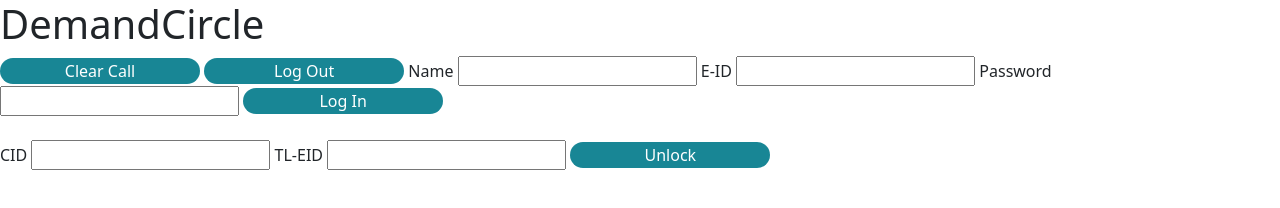
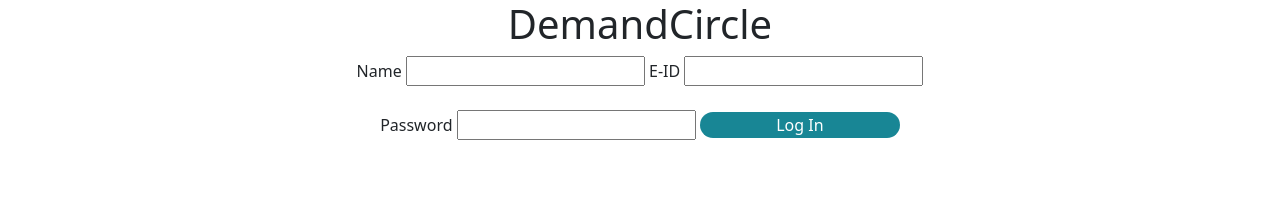
Before and after one commit to Nazim-shaikh/Demand-circle, a plain HTML site: page index.html in a window 1280 px wide. Drawn offline with nearby package versions, Linux system fonts and the light colour scheme.

Commit message:
Update index.html

```diff
--- a/index.html
+++ b/index.html
@@ -3,16 +3,13 @@
     <head>
         <link href="https://cdn.jsdelivr.net/npm/bootstrap@5.1.3/dist/css/bootstrap.min.css" rel="stylesheet" integrity="sha384-1BmE4kWBq78iYhFldvKuhfTAU6auU8tT94WrHftjDbrCEXSU1oBoqyl2QvZ6jIW3" crossorigin="anonymous">
     </head>
+    <center>
     <h1>DemandCircle</h1>
-    <form class="form-horizontal">
-        <input type="button" value="Clear Call" style="width:200px;background-color:#188695;color:White;border-radius:26px;border:26px">
-        <input type="button" value="Log Out" style="width:200px;background-color:#188695;color:White;border-radius:26px;border:26px">
+    <form>
+
         <label>Name</label> <input type="text">
-       <label>E-ID</label> <input type="number">
+       <label>E-ID</label> <input type="number"><br><br>
        <label>Password</label> <input type="password">
        <input type="button" value="Log In" style="width:200px;background-color:#188695;color:White;border-radius:26px;border:26px"><br><br>
-       <label>CID</label> <input type="text">
-       <label>TL-EID</label> <input type="Text">
-       <input type="button" value="Unlock" style="width:200px;background-color:#188695;color:White;border-radius:26px;border:26px">
-        </form>
+       </form>
 </html>
```
